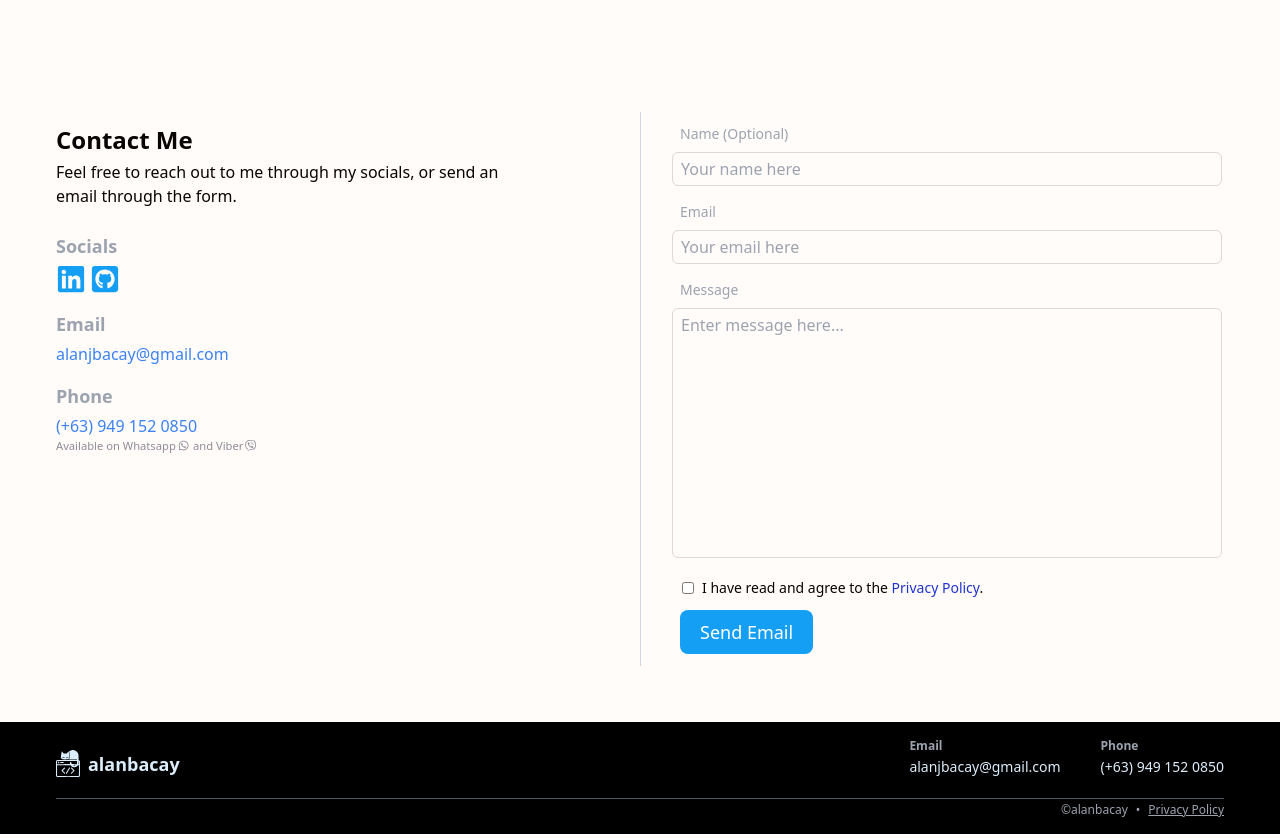
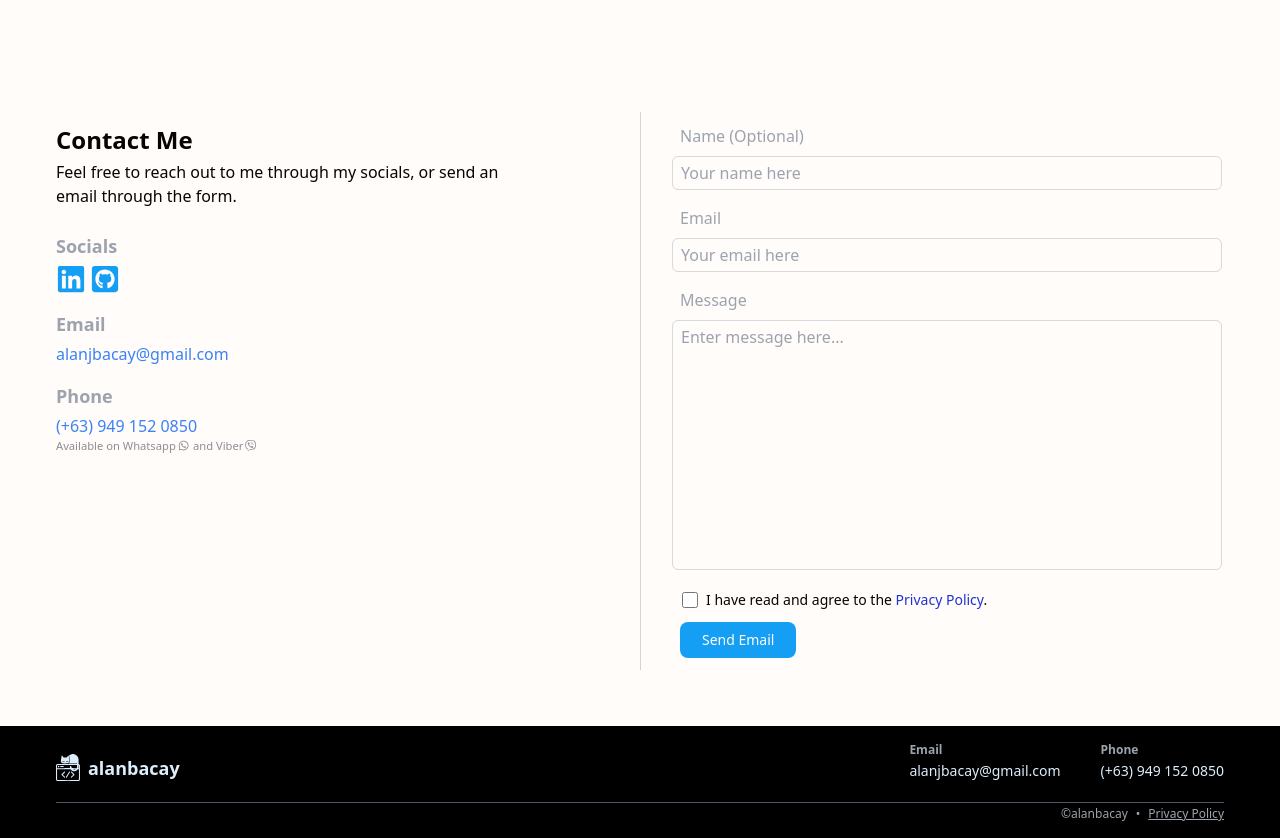
Before and after one commit to alanbacay02/personal-portfolio, a React (Create React App) app in the folder client/: page / in a window 1280 px wide. Shown: the part 2743-3581 px from the top of the page. Built offline with nearby package versions, Linux system fonts and the light colour scheme.

Commit message:
Fixes header from wrapping on small devices

```diff
--- a/client/src/components/EmailForm.jsx
+++ b/client/src/components/EmailForm.jsx
@@ -5,8 +5,8 @@ import { EmailFailure, EmailSuccess } from './EmailConfirmationPopout'
 import { AnimatePresence } from 'framer-motion'
 
 // Tailwind Styles
-const formLabelStyle = 'text-sm font-medium px-2 mb-2 text-gray-400 dark:text-gray-300'
-const inputFieldStyle = 'text-sm border border-secondary dark:border-none rounded-md bg-background dark:bg-darkSecondary py-1 px-2 text-sm sm:text-base text-text dark:text-darkText focus:outline-none focus:shadow-xl'
+const formLabelStyle = 'font-medium px-2 mb-2 text-gray-400 dark:text-gray-300'
+const inputFieldStyle = 'border border-secondary dark:border-none rounded-md bg-background dark:bg-darkSecondary py-1 px-2 text-base text-text dark:text-darkText focus:outline-none focus:shadow-xl'
 
 const EmailForm = () => {
   // State use to track `privacyPolicyModal` shown state
@@ -108,7 +108,7 @@ const EmailForm = () => {
           <input
             id='form_agreement'
             type='checkbox'
-            className='text-lg w-3 h-3 hover:cursor-pointer'
+            className='w-4 h-4 hover:cursor-pointer'
             checked={isChecked}
             onChange={() => {setIsChecked(!isChecked)}}
             required
@@ -121,7 +121,7 @@ const EmailForm = () => {
           <input
             id='submit_button'
             type='submit'
-            className='font-medium text-lg text-white rounded-lg py-2 px-5 bg-primary hover:cursor-pointer hover:bg-blue-600 transition-colors duration-300'
+            className='button-style font-medium text-white rounded-lg bg-primary hover:cursor-pointer hover:bg-blue-600 transition-colors duration-300'
             value='Send Email'
           />
         </div>
```
